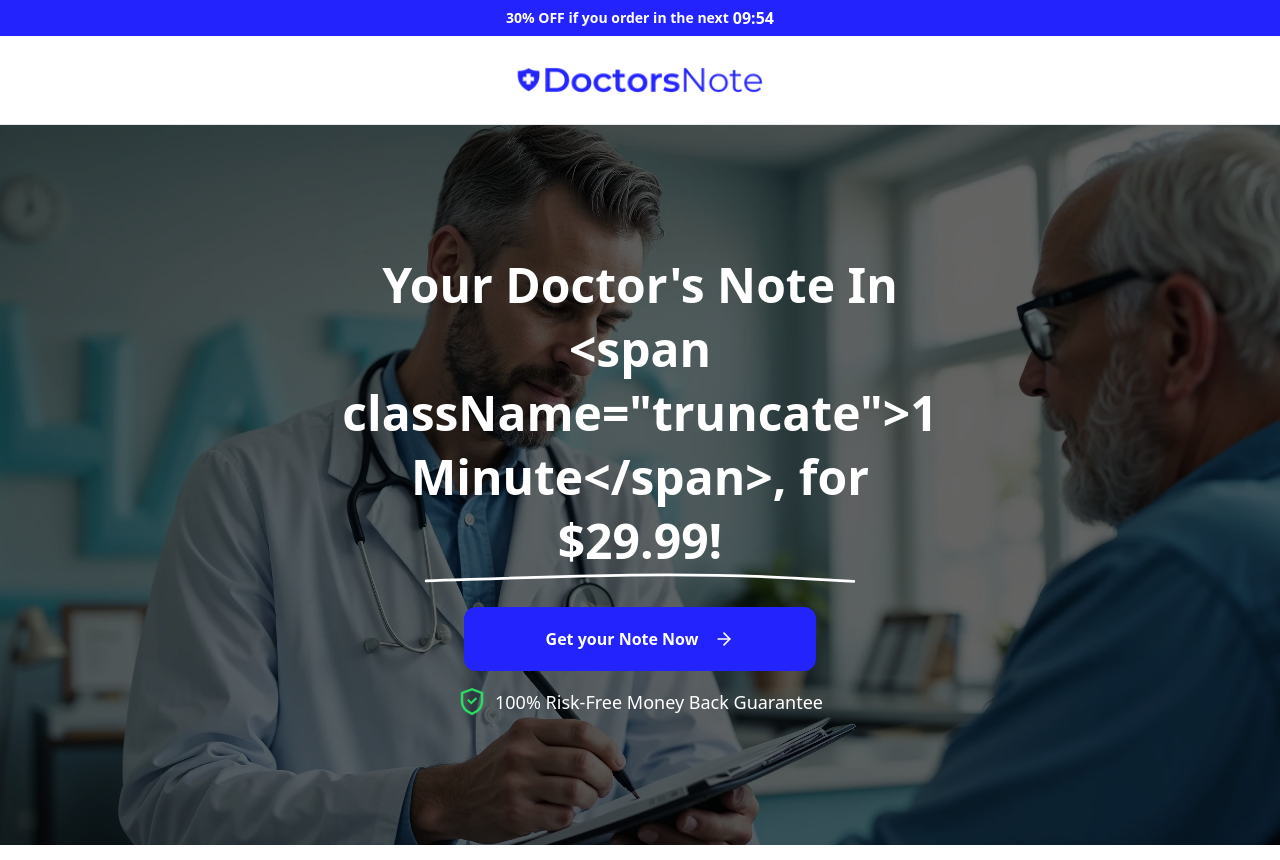
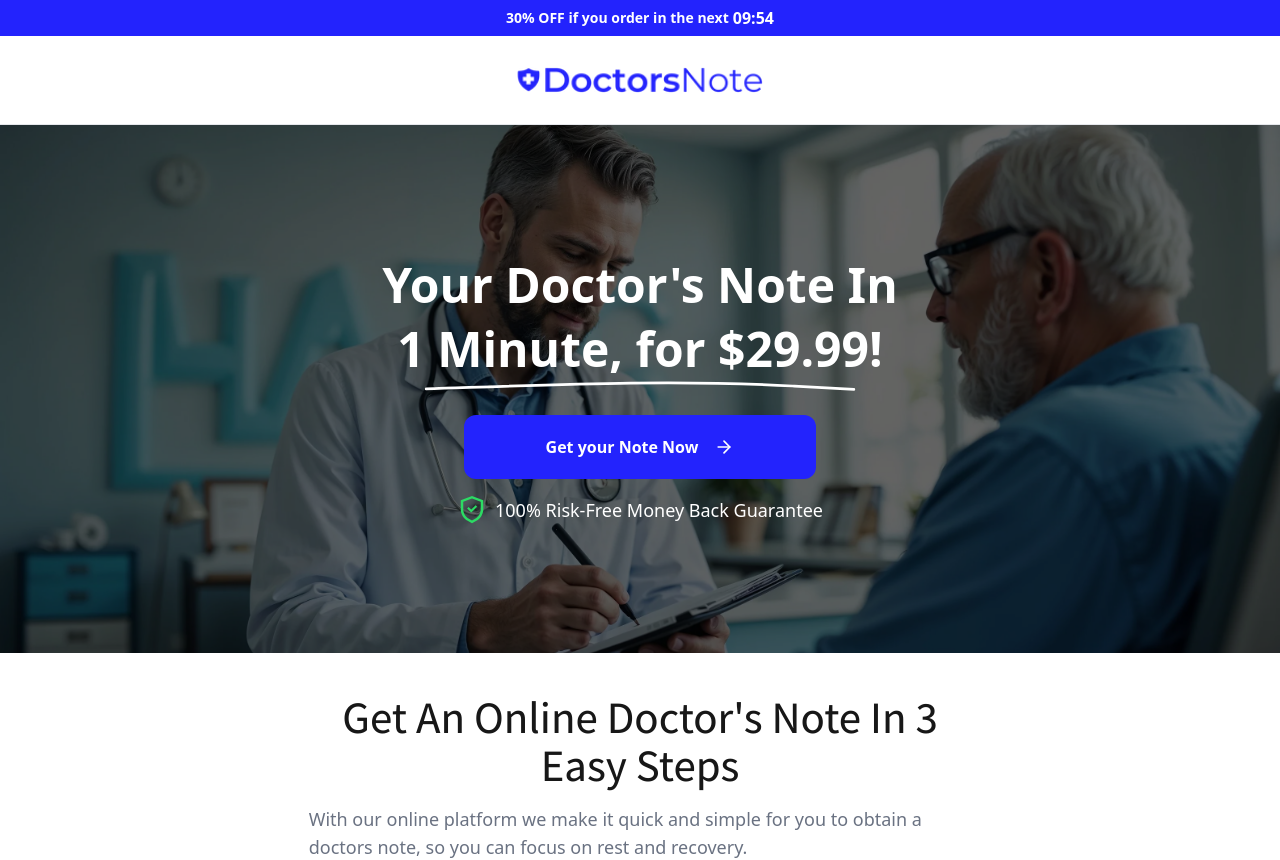
Before and after one commit to aivangogh/mydoctorsnote-clone, a Next.js app: page / in a window 1280 px wide. Shown: the top 860 px of the page. Built offline with nearby package versions, Linux system fonts and the light colour scheme.

Commit message:
chore: fixed span included in string template leteral

```diff
--- a/src/components/hero.tsx
+++ b/src/components/hero.tsx
@@ -7,7 +7,7 @@ function Hero() {
 			<div className="flex flex-col items-center justify-center gap-6 py-16 md:py-32 bg-black/60">
 				<div className="flex flex-col items-center w-10/12 md:w-5/12">
 					<h1 className="text-white text-center font-extrabold text-2xl md:text-5xl/16">
-            {`Your Doctor's Note In <span className="truncate">1 Minute</span>, for $29.99!`}
+            {`Your Doctor's Note In `}<span className="truncate">1 Minute</span>, for $29.99!
 					</h1>
 					<Image
 						src="/icons/underline-white.svg"
```
